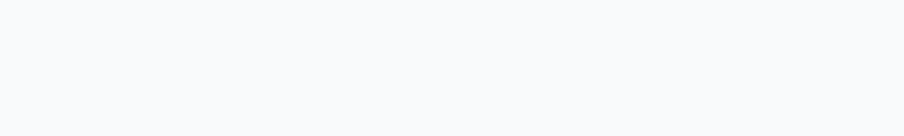
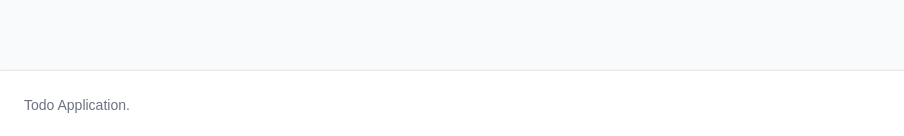
Before and after one commit to bishrulhaq/nextjs-todo-app, a Next.js app: page / in a window 1280 px wide. Shown: the part 661-797 px from the top of the page, without its empty margins (0-904 px from the left). Built offline with nearby package versions, Linux system fonts and the light colour scheme.

Commit message:
Footer added

```diff
--- a/pages/index.js
+++ b/pages/index.js
@@ -73,6 +73,10 @@ const TodoApp = () => {
           ))}
         </div>
       </section>
+
+      <footer className="fixed bottom-0 left-0 z-20 w-full p-4 bg-white border-t border-gray-200 shadow md:flex md:items-center md:justify-between md:p-6 dark:bg-gray-800 dark:border-gray-600">
+        <span className="text-sm text-gray-500 sm:text-center dark:text-gray-400">Todo Application.</span>
+      </footer>
     </div>
   );
 };
```
